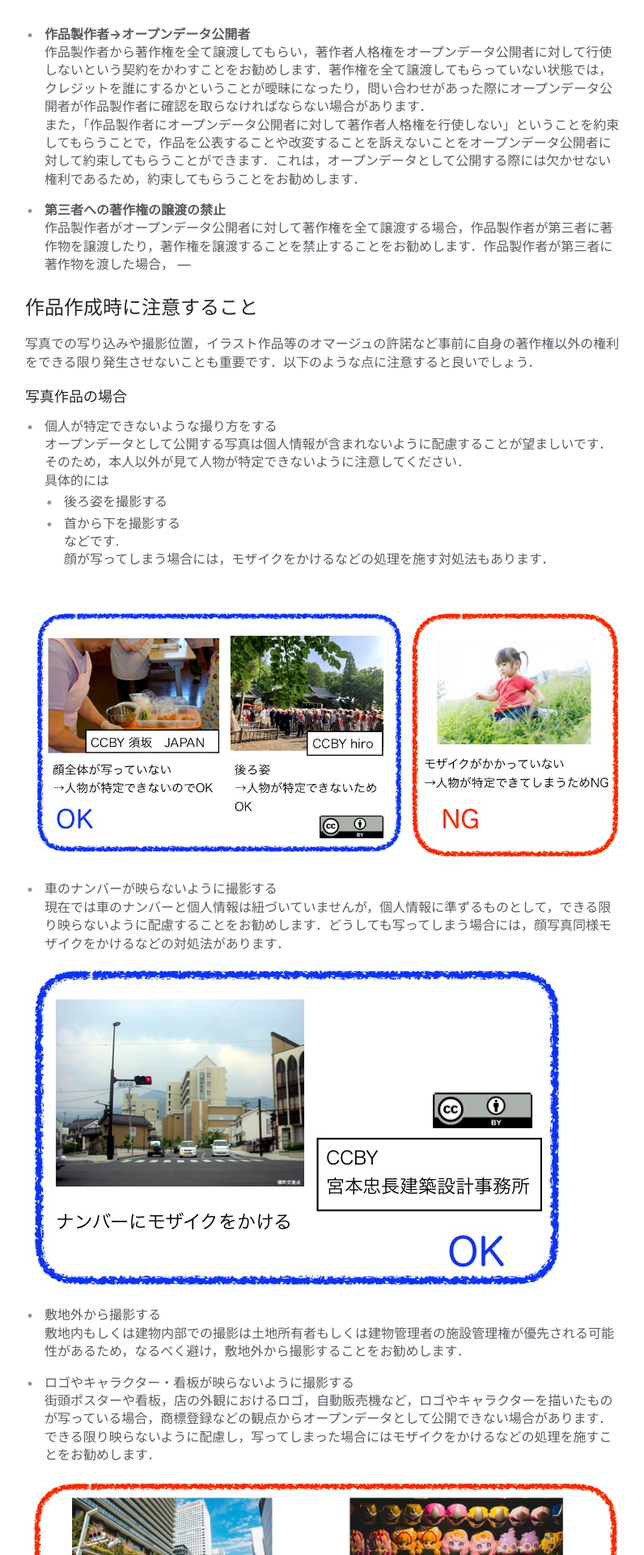
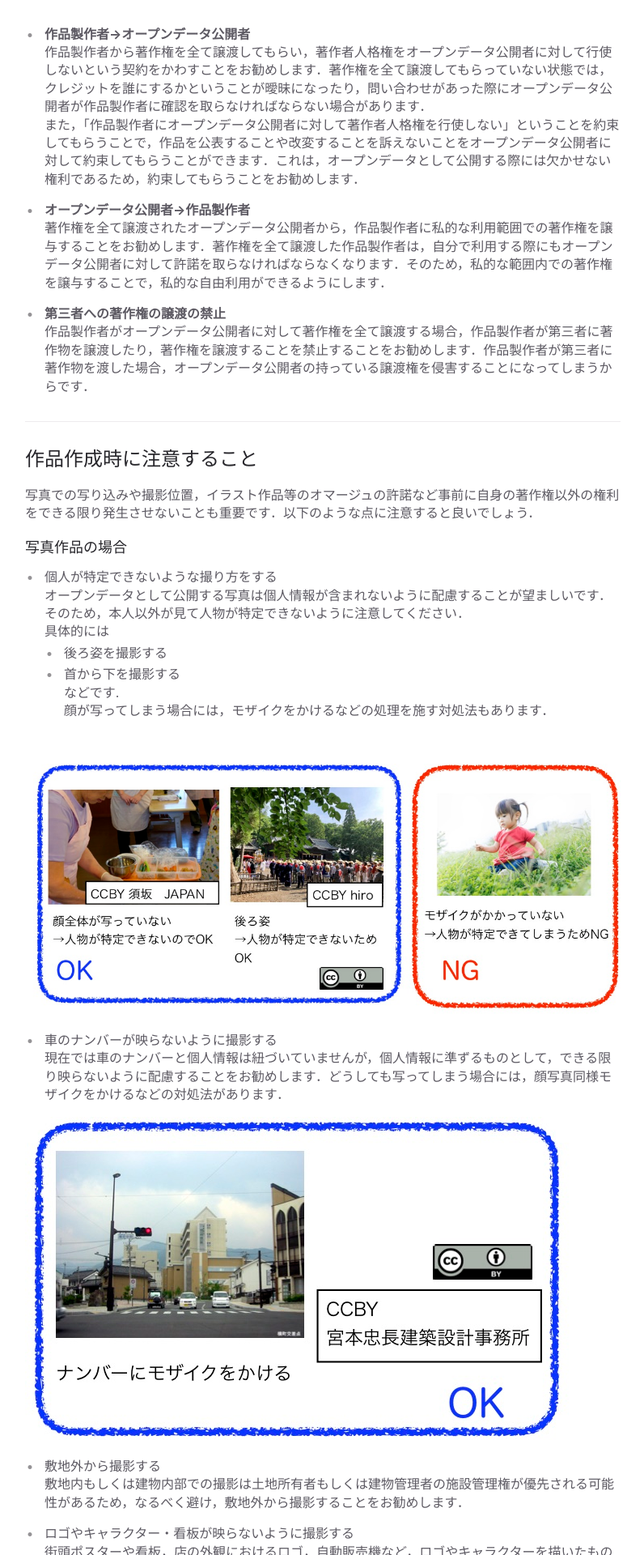
Before and after one commit to ayane0321/image-opendata-guide, a Jekyll site: the page built from docs/quick/new.md, in a window 1280 px wide. Shown: the part 1630-3550 px from the top of the page at 81% size, without its empty margins (357-1153 px from the left). Built offline with Jekyll 4.4.1, drawn with Linux system fonts in a browser that asks for light colours.

Commit message:
change new.md

```diff
--- a/docs/quick/new.md
+++ b/docs/quick/new.md
@@ -39,8 +39,13 @@ nav_order: 3
 作品製作者から著作権を全て譲渡してもらい，著作者人格権をオープンデータ公開者に対して行使しないという契約をかわすことをお勧めします．著作権を全て譲渡してもらっていない状態では，クレジットを誰にするかということが曖昧になったり，問い合わせがあった際にオープンデータ公開者が作品製作者に確認を取らなければならない場合があります．
 また，「作品製作者にオープンデータ公開者に対して著作者人格権を行使しない」ということを約束してもらうことで，作品を公表することや改変することを訴えないことをオープンデータ公開者に対して約束してもらうことができます．これは，オープンデータとして公開する際には欠かせない権利であるため，約束してもらうことをお勧めします．
 
+- **オープンデータ公開者→作品製作者**
+著作権を全て譲渡されたオープンデータ公開者から，作品製作者に私的な利用範囲での著作権を譲与することをお勧めします．著作権を全て譲渡した作品製作者は，自分で利用する際にもオープンデータ公開者に対して許諾を取らなければならなくなります．そのため，私的な範囲内での著作権を譲与することで，私的な自由利用ができるようにします．
+
 - **第三者への著作権の譲渡の禁止**
-作品製作者がオープンデータ公開者に対して著作権を全て譲渡する場合，作品製作者が第三者に著作物を譲渡したり，著作権を譲渡することを禁止することをお勧めします．作品製作者が第三者に著作物を渡した場合，
+作品製作者がオープンデータ公開者に対して著作権を全て譲渡する場合，作品製作者が第三者に著作物を譲渡したり，著作権を譲渡することを禁止することをお勧めします．作品製作者が第三者に著作物を渡した場合，オープンデータ公開者の持っている譲渡権を侵害することになってしまうからです．
+
+
 ---
 
 
```
